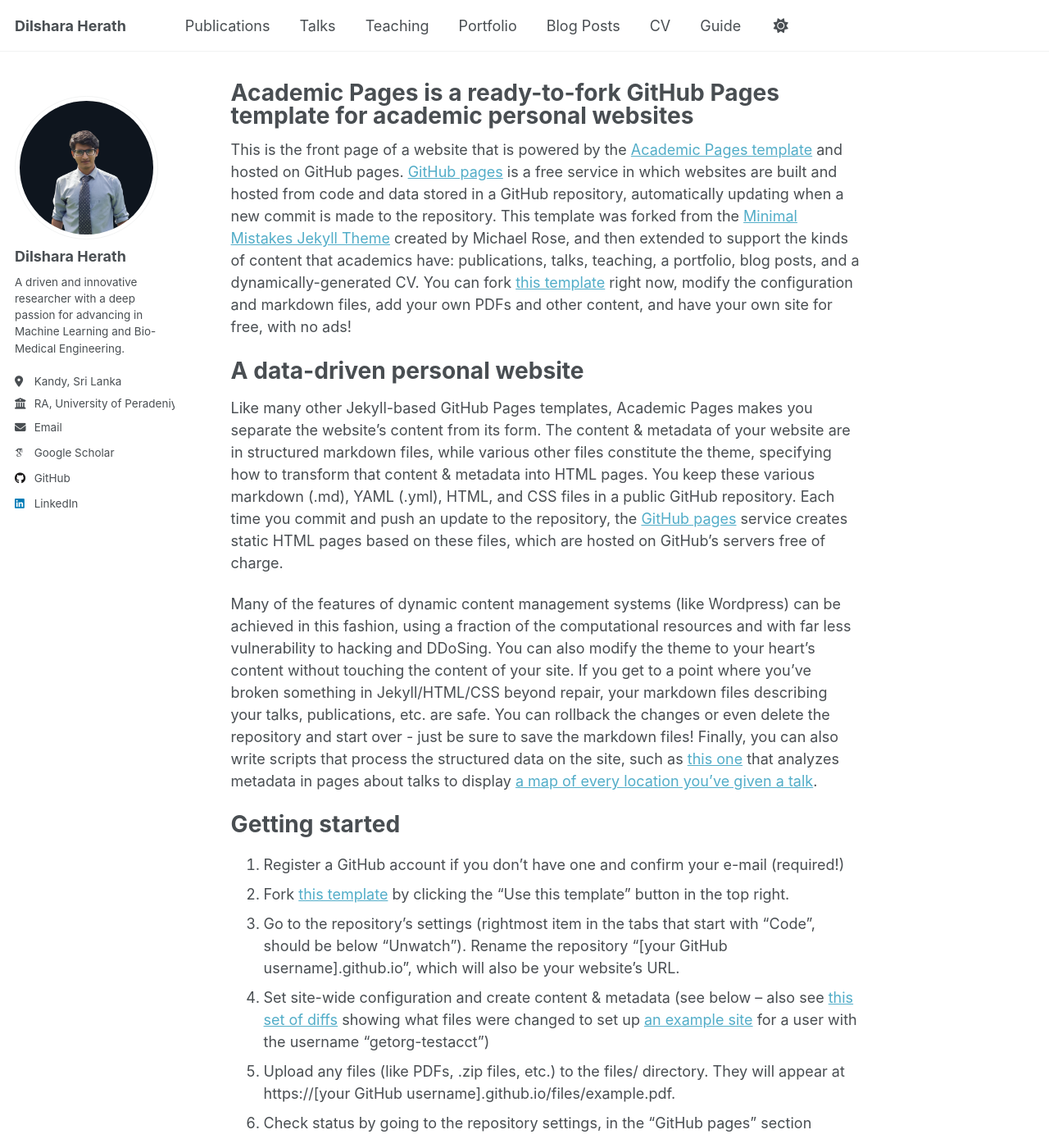
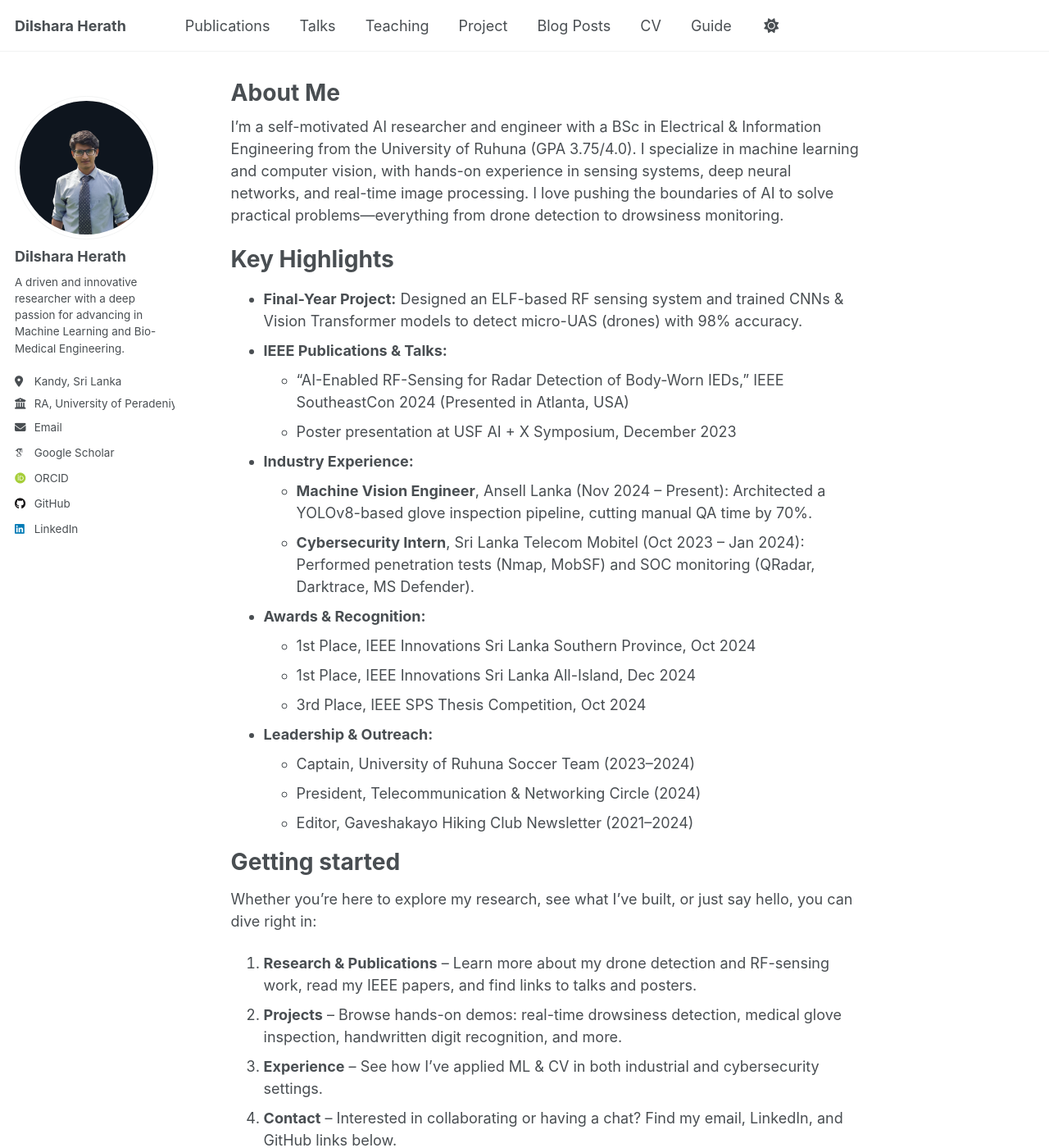
Before and after one commit to DilsharaHerath/DilsharaHerath.github.io, a Jekyll site: the page built from _pages/about.md, in a window 1280 px wide and 1400 px high. Shown: the whole window at 82% size. Built offline with Jekyll 4.4.1, drawn with Linux system fonts in a browser that asks for light colours; some web fonts are replaced; some of the changed text lies outside the part shown.

Commit message:
main page changes

```diff
--- a/_config.yml
+++ b/_config.yml
@@ -36,7 +36,7 @@
   arxiv            : # URL - Update with the correct link to your profile
   googlescholar    : "https://scholar.google.com/citations?user=qLqGz5QAAAAJ&hl=en"
   impactstory      : # URL
-  # orcid            : "http://orcid.org/yourorcidurl"
+  orcid            : "http://orcid.org/0009-0004-1071-1698"
   semantic         : # URL
   # pubmed           : "https://www.ncbi.nlm.nih.gov/pubmed/?term=john+snow"
   researchgate     : # URL
--- a/_data/navigation.yml
+++ b/_data/navigation.yml
@@ -17,8 +17,8 @@
   - title: "Teaching"
     url: /teaching/
 
-  - title: "Portfolio"
-    url: /portfolio/
+  - title: "Project"
+    url: /projects/
 
   - title: "Blog Posts"
     url: /year-archive/
--- a/_pages/about.md
+++ b/_pages/about.md
@@ -1,49 +1,42 @@
 ---
 permalink: /
-title: "Academic Pages is a ready-to-fork GitHub Pages template for academic personal websites"
+title: "About Me"
 author_profile: true
 redirect_from:
   - /about/
   - /about.html
 ---
 
-This is the front page of a website that is powered by the [Academic Pages template](https://github.com/academicpages/academicpages.github.io) and hosted on GitHub pages. [GitHub pages](https://pages.github.com) is a free service in which websites are built and hosted from code and data stored in a GitHub repository, automatically updating when a new commit is made to the repository. This template was forked from the [Minimal Mistakes Jekyll Theme](https://mmistakes.github.io/minimal-mistakes/) created by Michael Rose, and then extended to support the kinds of content that academics have: publications, talks, teaching, a portfolio, blog posts, and a dynamically-generated CV. You can fork [this template](https://github.com/academicpages/academicpages.github.io) right now, modify the configuration and markdown files, add your own PDFs and other content, and have your own site for free, with no ads!
+I’m a self-motivated AI researcher and engineer with a BSc in Electrical & Information Engineering from the University of Ruhuna (GPA 3.75/4.0). I specialize in machine learning and computer vision, with hands-on experience in sensing systems, deep neural networks, and real-time image processing. I love pushing the boundaries of AI to solve practical problems—everything from drone detection to drowsiness monitoring.
 
-A data-driven personal website
+Key Highlights
 ======
-Like many other Jekyll-based GitHub Pages templates, Academic Pages makes you separate the website's content from its form. The content & metadata of your website are in structured markdown files, while various other files constitute the theme, specifying how to transform that content & metadata into HTML pages. You keep these various markdown (.md), YAML (.yml), HTML, and CSS files in a public GitHub repository. Each time you commit and push an update to the repository, the [GitHub pages](https://pages.github.com/) service creates static HTML pages based on these files, which are hosted on GitHub's servers free of charge.
 
-Many of the features of dynamic content management systems (like Wordpress) can be achieved in this fashion, using a fraction of the computational resources and with far less vulnerability to hacking and DDoSing. You can also modify the theme to your heart's content without touching the content of your site. If you get to a point where you've broken something in Jekyll/HTML/CSS beyond repair, your markdown files describing your talks, publications, etc. are safe. You can rollback the changes or even delete the repository and start over - just be sure to save the markdown files! Finally, you can also write scripts that process the structured data on the site, such as [this one](https://github.com/academicpages/academicpages.github.io/blob/master/talkmap.ipynb) that analyzes metadata in pages about talks to display [a map of every location you've given a talk](https://academicpages.github.io/talkmap.html).
+- **Final-Year Project:** Designed an ELF-based RF sensing system and trained CNNs & Vision Transformer models to detect micro-UAS (drones) with 98% accuracy.
+- **IEEE Publications & Talks:**
+  - “AI-Enabled RF-Sensing for Radar Detection of Body-Worn IEDs,” IEEE SoutheastCon 2024 (Presented in Atlanta, USA)
+  - Poster presentation at USF AI + X Symposium, December 2023
+- **Industry Experience:**
+  - **Machine Vision Engineer**, Ansell Lanka (Nov 2024 – Present): Architected a YOLOv8-based glove inspection pipeline, cutting manual QA time by 70%.
+  - **Cybersecurity Intern**, Sri Lanka Telecom Mobitel (Oct 2023 – Jan 2024): Performed penetration tests (Nmap, MobSF) and SOC monitoring (QRadar, Darktrace, MS Defender).
+- **Awards & Recognition:**
+  - 1st Place, IEEE Innovations Sri Lanka Southern Province, Oct 2024
+  - 1st Place, IEEE Innovations Sri Lanka All-Island, Dec 2024
+  - 3rd Place, IEEE SPS Thesis Competition, Oct 2024
+- **Leadership & Outreach:**
+  - Captain, University of Ruhuna Soccer Team (2023–2024)
+  - President, Telecommunication & Networking Circle (2024)
+  - Editor, Gaveshakayo Hiking Club Newsletter (2021–2024)
 
 Getting started
 ======
-1. Register a GitHub account if you don't have one and confirm your e-mail (required!)
-1. Fork [this template](https://github.com/academicpages/academicpages.github.io) by clicking the "Use this template" button in the top right.
-1. Go to the repository's settings (rightmost item in the tabs that start with "Code", should be below "Unwatch"). Rename the repository "[your GitHub username].github.io", which will also be your website's URL.
-1. Set site-wide configuration and create content & metadata (see below -- also see [this set of diffs](http://archive.is/3TPas) showing what files were changed to set up [an example site](https://getorg-testacct.github.io) for a user with the username "getorg-testacct")
-1. Upload any files (like PDFs, .zip files, etc.) to the files/ directory. They will appear at https://[your GitHub username].github.io/files/example.pdf.
-1. Check status by going to the repository settings, in the "GitHub pages" section
 
-Site-wide configuration
-------
-The main configuration file for the site is in the base directory in [_config.yml](https://github.com/academicpages/academicpages.github.io/blob/master/_config.yml), which defines the content in the sidebars and other site-wide features. You will need to replace the default variables with ones about yourself and your site's github repository. The configuration file for the top menu is in [_data/navigation.yml](https://github.com/academicpages/academicpages.github.io/blob/master/_data/navigation.yml). For example, if you don't have a portfolio or blog posts, you can remove those items from that navigation.yml file to remove them from the header.
+Whether you’re here to explore my research, see what I’ve built, or just say hello, you can dive right in:
 
-Create content & metadata
-------
-For site content, there is one markdown file for each type of content, which are stored in directories like _publications, _talks, _posts, _teaching, or _pages. For example, each talk is a markdown file in the [_talks directory](https://github.com/academicpages/academicpages.github.io/tree/master/_talks). At the top of each markdown file is structured data in YAML about the talk, which the theme will parse to do lots of cool stuff. The same structured data about a talk is used to generate the list of talks on the [Talks page](https://academicpages.github.io/talks), each [individual page](https://academicpages.github.io/talks/2012-03-01-talk-1) for specific talks, the talks section for the [CV page](https://academicpages.github.io/cv), and the [map of places you've given a talk](https://academicpages.github.io/talkmap.html) (if you run this [python file](https://github.com/academicpages/academicpages.github.io/blob/master/talkmap.py) or [Jupyter notebook](https://github.com/academicpages/academicpages.github.io/blob/master/talkmap.ipynb), which creates the HTML for the map based on the contents of the _talks directory).
+1. **Research & Publications** – Learn more about my drone detection and RF-sensing work, read my IEEE papers, and find links to talks and posters.
+2. **Projects** – Browse hands-on demos: real-time drowsiness detection, medical glove inspection, handwritten digit recognition, and more.
+3. **Experience** – See how I’ve applied ML & CV in both industrial and cybersecurity settings.
+4. **Contact** – Interested in collaborating or having a chat? Find my email, LinkedIn, and GitHub links below.
 
-**Markdown generator**
-
-The repository includes [a set of Jupyter notebooks](https://github.com/academicpages/academicpages.github.io/tree/master/markdown_generator
-) that converts a CSV containing structured data about talks or presentations into individual markdown files that will be properly formatted for the Academic Pages template. The sample CSVs in that directory are the ones I used to create my own personal website at stuartgeiger.com. My usual workflow is that I keep a spreadsheet of my publications and talks, then run the code in these notebooks to generate the markdown files, then commit and push them to the GitHub repository.
-
-How to edit your site's GitHub repository
-------
-Many people use a git client to create files on their local computer and then push them to GitHub's servers. If you are not familiar with git, you can directly edit these configuration and markdown files directly in the github.com interface. Navigate to a file (like [this one](https://github.com/academicpages/academicpages.github.io/blob/master/_talks/2012-03-01-talk-1.md) and click the pencil icon in the top right of the content preview (to the right of the "Raw | Blame | History" buttons). You can delete a file by clicking the trashcan icon to the right of the pencil icon. You can also create new files or upload files by navigating to a directory and clicking the "Create new file" or "Upload files" buttons.
-
-Example: editing a markdown file for a talk
-![Editing a markdown file for a talk](/images/editing-talk.png)
-
-For more info
-------
-More info about configuring Academic Pages can be found in [the guide](https://academicpages.github.io/markdown/), the [growing wiki](https://github.com/academicpages/academicpages.github.io/wiki), and you can always [ask a question on GitHub](https://github.com/academicpages/academicpages.github.io/discussions). The [guides for the Minimal Mistakes theme](https://mmistakes.github.io/minimal-mistakes/docs/configuration/) (which this theme was forked from) might also be helpful.
+> Ready to jump in? [Explore my projects →](/projects)
+> Or [download my full CV](/files/Dilshara_Herath_CV.pdf) to get all the details.
--- a/_pages/portfolio.html
+++ b/_pages/projects.html
@@ -1,7 +1,7 @@
 ---
 layout: archive
-title: "Portfolio"
-permalink: /portfolio/
+title: "Projects"
+permalink: /projects/
 author_profile: true
 ---
 
```
